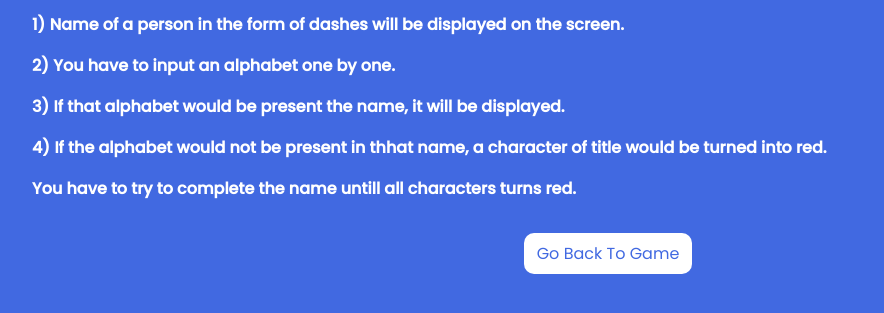
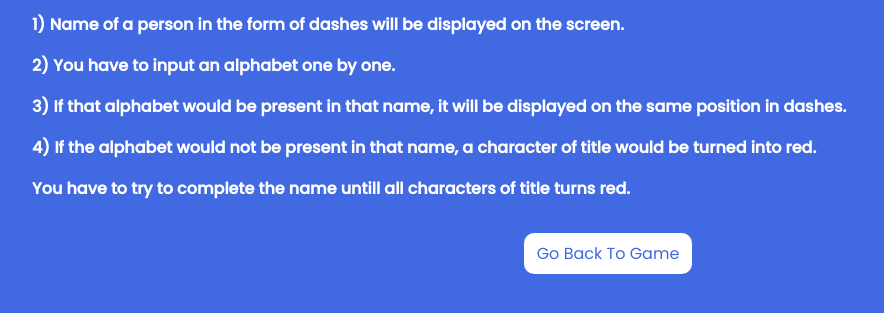
Before and after one commit to AhmadJahanzaib10/GuessTheName.github.io, a plain HTML site: page rules.html in a window 1280 px wide. Shown: the part 305-618 px from the top of the page, without its empty margins (32-916 px from the left). Drawn offline with Linux system fonts and the light colour scheme.

Commit message:
Update rules.html

```diff
--- a/rules.html
+++ b/rules.html
@@ -49,9 +49,9 @@
         <div class="rules-desc">
             <h4>1) Name of a person in the form of dashes will be displayed on the screen.</h4>
             <h4>2) You have to input an alphabet one by one.</h4>
-            <h4>3) If that alphabet would be present the name, it will be displayed.</h4>
-            <h4>4) If the alphabet would not be present in thhat name, a character of title would be turned into red.</h4>
-            <h4>You have to try to complete the name untill all characters turns red.</h4>
+            <h4>3) If that alphabet would be present in that name, it will be displayed on the same position in dashes.</h4>
+            <h4>4) If the alphabet would not be present in that name, a character of title would be turned into red.</h4>
+            <h4>You have to try to complete the name untill all characters of title turns red.</h4>
         </div>
         <a class="back" href="index.html">Go Back To Game</a>
     </div>
```
